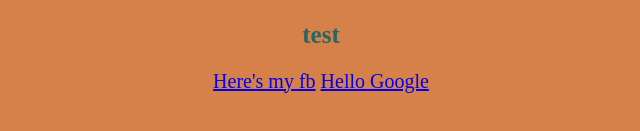
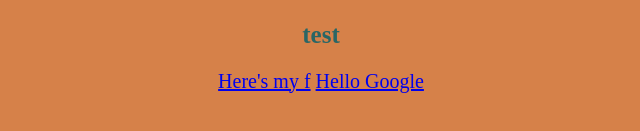
Before and after one commit to vthomas13/site, a plain HTML site: page index.html in a window 1280 px wide. Shown: the part 303-434 px from the top of the page, 319-959 px from the left. Drawn offline with Linux system fonts and the light colour scheme.

Commit message:
Update index.html

```diff
--- a/index.html
+++ b/index.html
@@ -10,7 +10,7 @@
 		<h2> test</h2>
 		<p class= "link-item-list">
 		<a class "link-item" href="http://facebook.com/viderp">
-		Here's my fb</a>
+		Here's my f</a>
 		<a class "link-item" href = "http://google.com">Hello Google</a>
 		</p>
 		</div>
```
